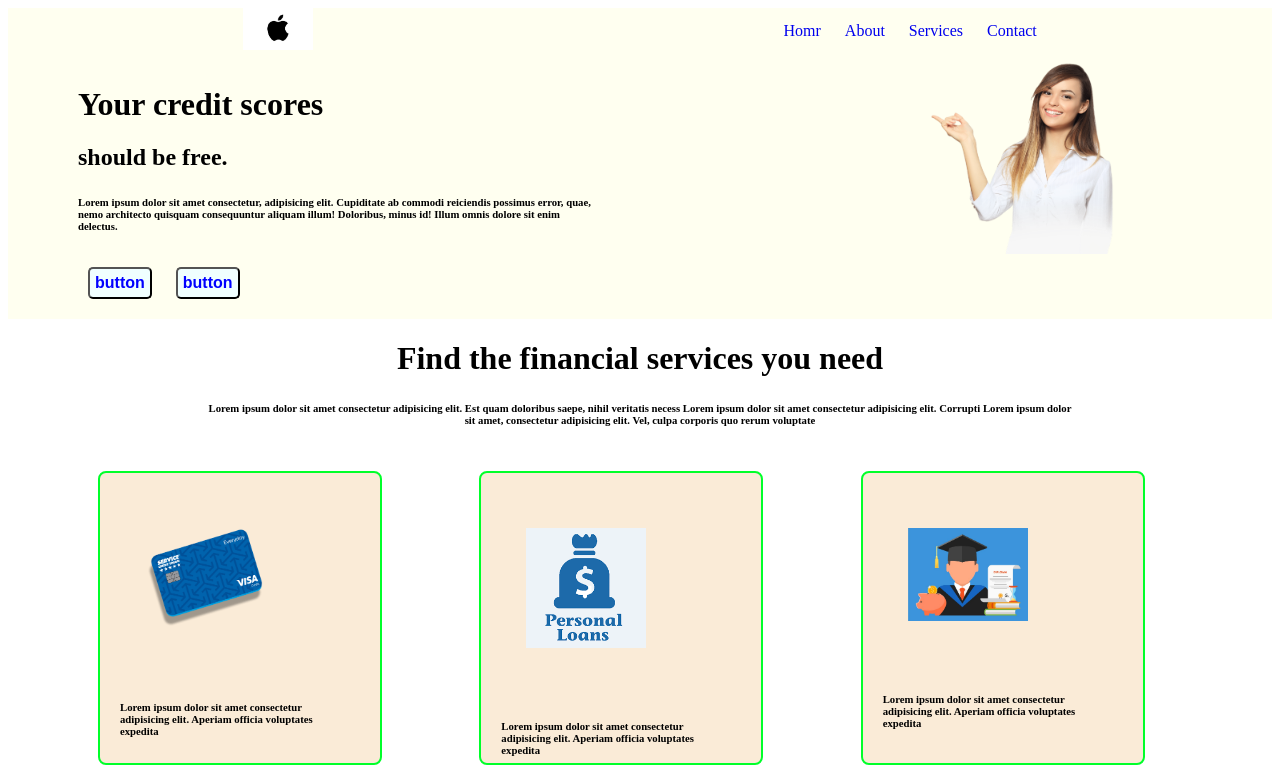
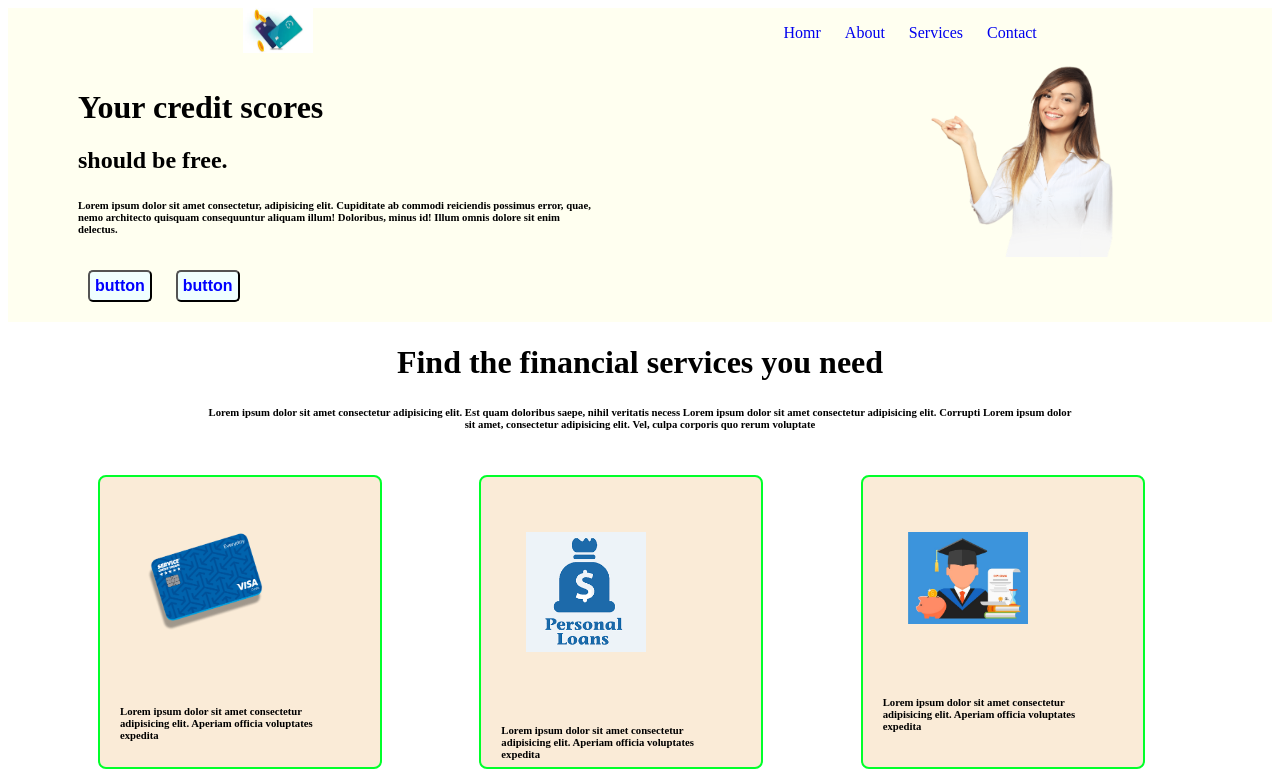
Before and after one commit to juthi-prime/-project-one, a plain HTML site: page index.html in a window 1280 px wide. Shown: the top 772 px of the page. Drawn offline with Linux system fonts and the light colour scheme.

Commit message:
logo issue    git push --set-upstream origin master

```diff
--- a/index.html
+++ b/index.html
@@ -12,7 +12,7 @@
         <nav class="navbar">
         <div class="logo">
             <div class="img">
-                <a href="#"><img src="img/_1511456315_653_apple-mobile.jpg" alt=""></a>
+                <a href="#"><img src="img/images.jpeg"></a>
             </div>
         </div>
         <ul class="menu">
```
